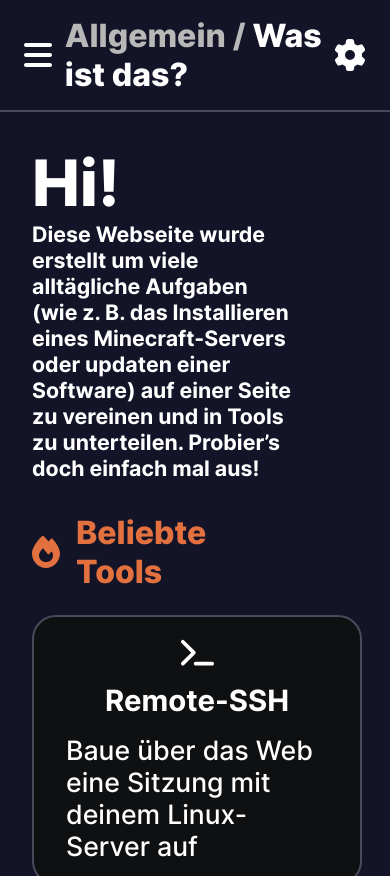
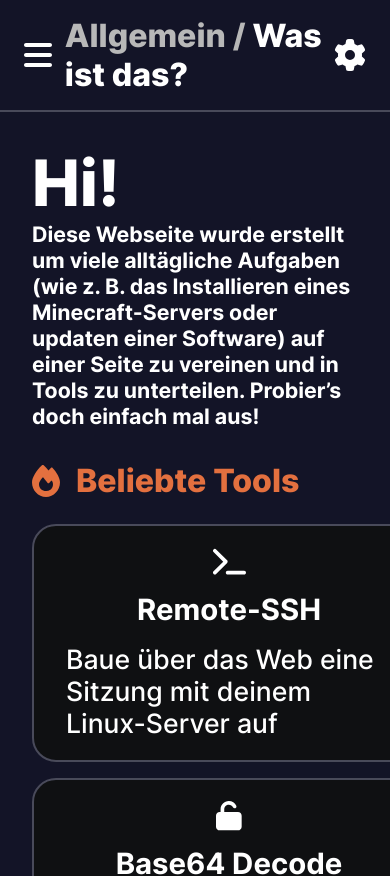
Before and after one commit to gnmyt/PowerTools, a React (Vite) app in the folder client/: page / in a window 390 px wide. Built offline with nearby package versions, Linux system fonts and the light colour scheme.

Commit message:
Updated the padding of the Content styles.sass

```diff
--- a/client/src/common/components/Content/styles.sass
+++ b/client/src/common/components/Content/styles.sass
@@ -28,8 +28,8 @@
 
 @media screen and (max-width: 768px)
   .content-wrapper
-    padding: 2rem 6rem 0 2rem
+    padding: 2rem 2rem 0 2rem
 
 @media screen and (max-width: 375px)
   .content-wrapper
-    padding: 2rem 6rem 0 0.5rem
+    padding: 2rem 0.5rem 0 0.5rem
```
